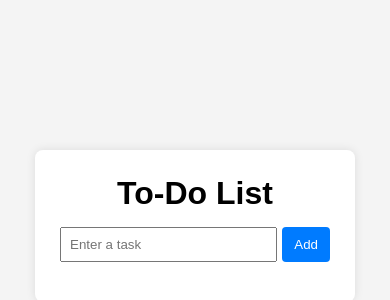
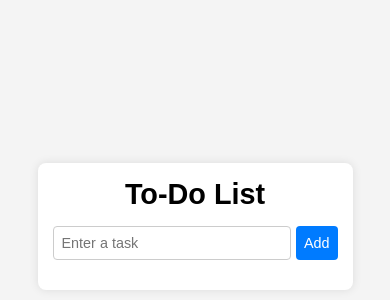
Before and after one commit to akashreddy18/TO-DO-List, a plain HTML site: page index.html in a window 390 px wide. Shown: the part 196-496 px from the top of the page. Drawn offline with Linux system fonts and the light colour scheme.

Commit message:
Update style.css

```diff
--- a/style.css
+++ b/style.css
@@ -6,24 +6,28 @@
 }
 
 body {
-  height: 100vh;
+  min-height: 100vh;
   display: flex;
   justify-content: center;
   align-items: center;
   background: #f4f4f4;
+  padding: 20px;
 }
 
 .todo-container {
   background: #fff;
   padding: 25px;
-  width: 320px;
+  width: 90%;         /* responsive width */
+  max-width: 400px;   /* optional maximum width */
   border-radius: 8px;
   box-shadow: 0 0 10px rgba(0,0,0,0.1);
+  margin: 0 auto;
 }
 
 h1 {
   text-align: center;
   margin-bottom: 15px;
+  font-size: 1.8rem;
 }
 
 .input-box {
@@ -33,16 +37,20 @@ h1 {
 
 input {
   flex: 1;
-  padding: 8px;
+  padding: 10px;
+  font-size: 1rem;
+  border: 1px solid #ccc;
+  border-radius: 4px;
 }
 
 button {
-  padding: 8px 12px;
+  padding: 10px 15px;
   border: none;
   background: #007bff;
   color: white;
   cursor: pointer;
   border-radius: 4px;
+  font-size: 1rem;
 }
 
 button:hover {
@@ -52,16 +60,18 @@ button:hover {
 ul {
   list-style: none;
   margin-top: 15px;
+  padding: 0;
 }
 
 li {
   background: #f1f1f1;
-  padding: 8px;
+  padding: 10px;
   margin-bottom: 8px;
   display: flex;
   justify-content: space-between;
   align-items: center;
   border-radius: 4px;
+  font-size: 1rem;
 }
 
 li.completed {
@@ -76,4 +86,22 @@ li.completed {
   padding: 4px 8px;
   cursor: pointer;
   border-radius: 4px;
+  font-size: 0.9rem;
 }
+
+/* Responsive adjustments for very small screens */
+@media (max-width: 480px) {
+  .todo-container {
+    padding: 15px;
+  }
+
+  input, button {
+    padding: 8px;
+    font-size: 0.9rem;
+  }
+
+  li {
+    padding: 8px;
+    font-size: 0.9rem;
+  }
+}
```
